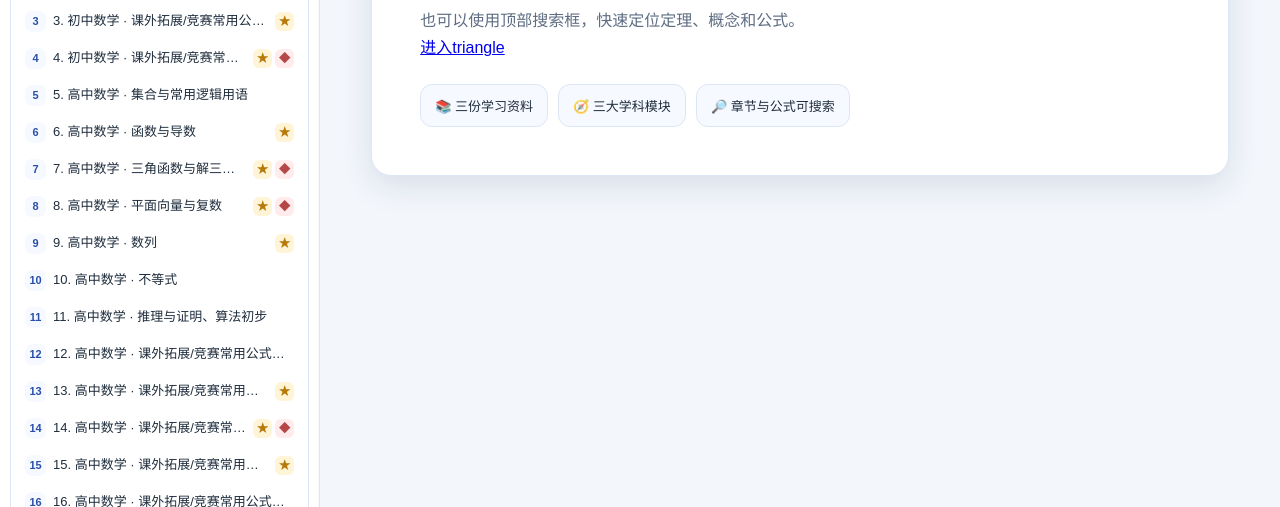
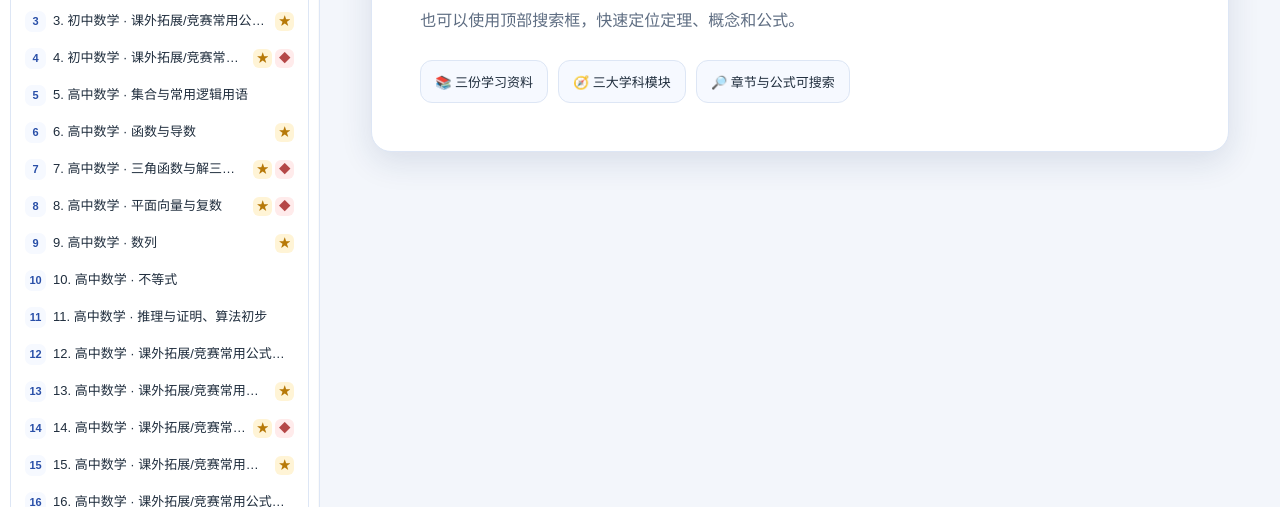
Before and after one commit to ndxpz/ndxpz.maths.github.io, a plain HTML site: page index.html in a window 1280 px wide. Shown: the part 293-800 px from the top of the page. Drawn offline with Linux system fonts and the light colour scheme.

Commit message:
Remove link to triangle from index.html
Removed link to triangle from the welcome section.

```diff
--- a/index.html
+++ b/index.html
@@ -21,7 +21,6 @@
       <h2>欢迎来到数学学习空间</h2>
       <p>从左侧课程目录选择章节，循序学习数学知识与常用公式。</p>
       <p>也可以使用顶部搜索框，快速定位定理、概念和公式。</p>
-      <a href="https://ndxpz.github.io/">进入triangle</a>
       <div class="welcome-stats">
         <span class="welcome-stat">📚 三份学习资料</span>
         <span class="welcome-stat">🧭 三大学科模块</span>
```
